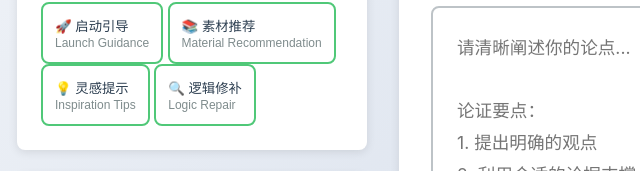
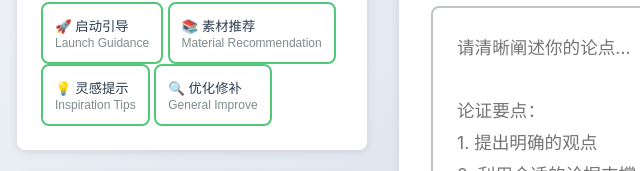
Before and after one commit to wcrisdog/reading-writing, a website: page index.html in a window 1280 px wide. Shown: the part 464-635 px from the top of the page, 3-643 px from the left. Drawn offline with Linux system fonts and the light colour scheme; files whose address does not match are found by name.

Commit message:
rename functionality

```diff
--- a/index.html
+++ b/index.html
@@ -56,7 +56,7 @@
 
                     <!-- Logic Repair (Questioning) -->
                     <button class="ai-btn" id="logicRepair">
-                        🔍 逻辑修补<br><small>Logic Repair</small>
+                        🔍 优化修补<br><small>General Improve</small>
                     </button>
                 </div>
 
```
